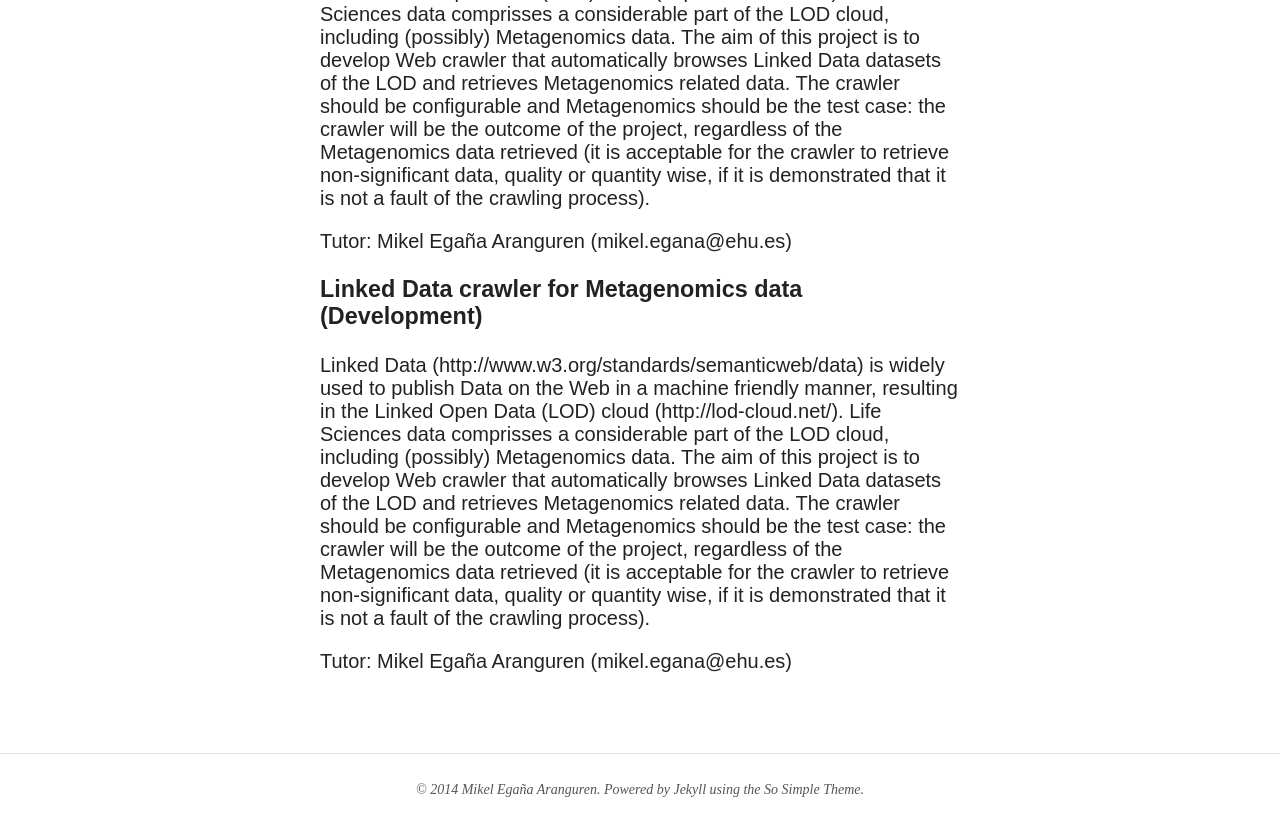
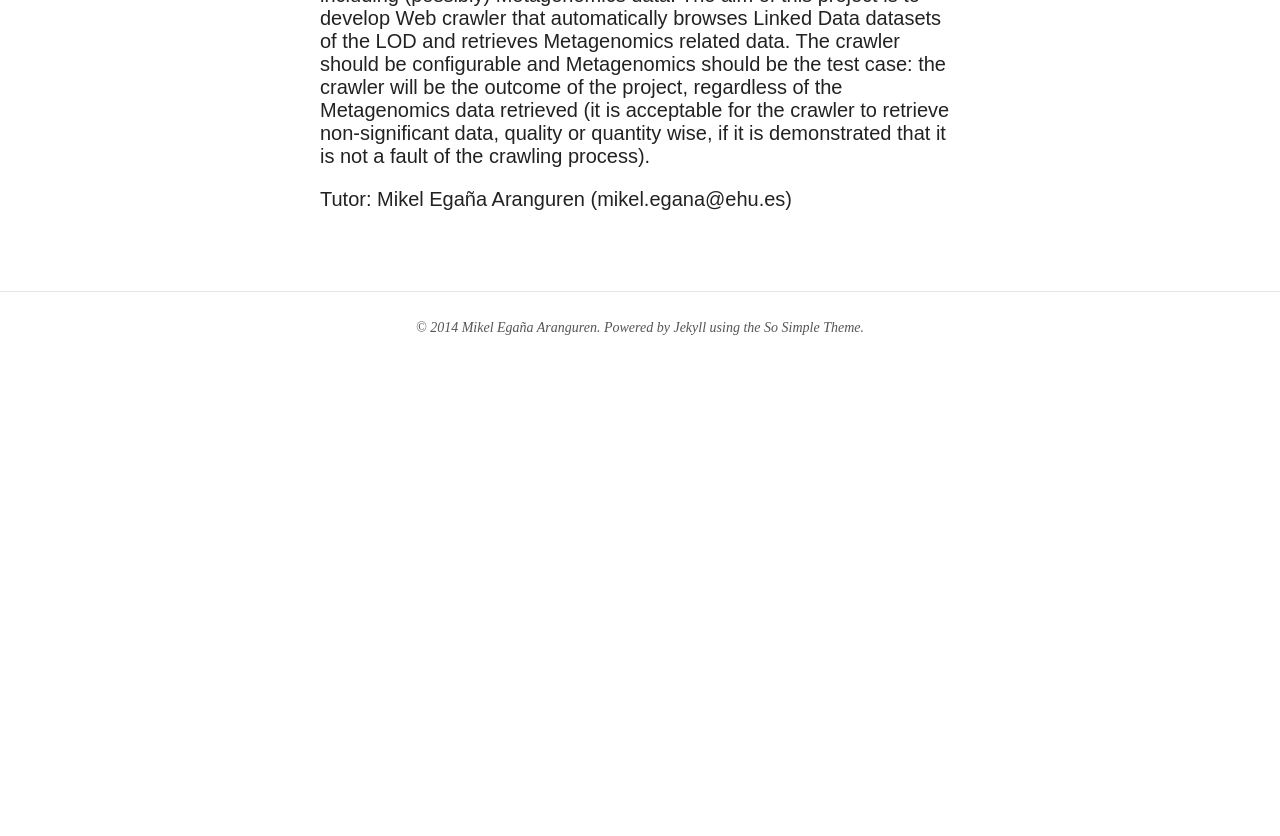
Before and after one commit to mikel-egana-aranguren/EHU-MSc-Bioinformatics, a Jekyll site: the page built from projects.md, in a window 1280 px wide and 900 px high, scrolled down 1183 px. Shown: the top 836 px of the window. Built offline with Jekyll 4.4.1, drawn with Linux system fonts in a browser that asks for light colours; nearby versions of some CDN libraries; after the commit the page ends 1621 px from its top, so only the background shows below that.

Commit message:
Project added

```diff
--- a/projects.md
+++ b/projects.md
@@ -27,16 +27,8 @@
 Available projects
 ==================
 
-
-Linked Data crawler for Metagenomics data (Development)
--------------------------------------------------------
+#### Linked Data crawler for Metagenomics data (Development)
 
 Linked Data (http://www.w3.org/standards/semanticweb/data) is widely used to publish Data on the Web in a machine friendly manner, resulting in the Linked Open Data (LOD) cloud (http://lod-cloud.net/). Life Sciences data comprisses a considerable part of the LOD cloud, including (possibly) Metagenomics data. The aim of this project is to develop Web crawler that automatically browses Linked Data datasets of the LOD and retrieves Metagenomics related data. The crawler should be configurable and Metagenomics should be the test case: the crawler will be the outcome of the project, regardless of the Metagenomics data retrieved (it is acceptable for the crawler to retrieve non-significant data, quality or quantity wise, if it is demonstrated that it is not a fault of the crawling process).
 
 Tutor: Mikel Egaña Aranguren (mikel.egana@ehu.es)
-
-### Linked Data crawler for Metagenomics data (Development)
-
-Linked Data (http://www.w3.org/standards/semanticweb/data) is widely used to publish Data on the Web in a machine friendly manner, resulting in the Linked Open Data (LOD) cloud (http://lod-cloud.net/). Life Sciences data comprisses a considerable part of the LOD cloud, including (possibly) Metagenomics data. The aim of this project is to develop Web crawler that automatically browses Linked Data datasets of the LOD and retrieves Metagenomics related data. The crawler should be configurable and Metagenomics should be the test case: the crawler will be the outcome of the project, regardless of the Metagenomics data retrieved (it is acceptable for the crawler to retrieve non-significant data, quality or quantity wise, if it is demonstrated that it is not a fault of the crawling process).
-
-Tutor: Mikel Egaña Aranguren (mikel.egana@ehu.es)
```
